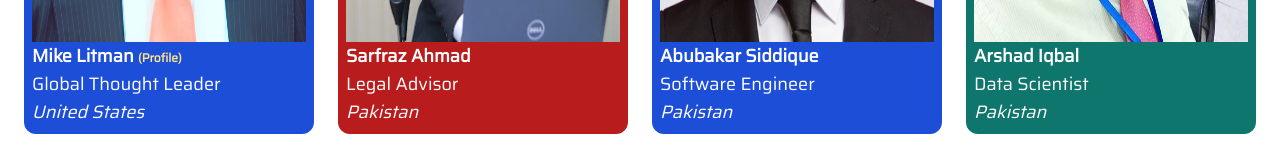
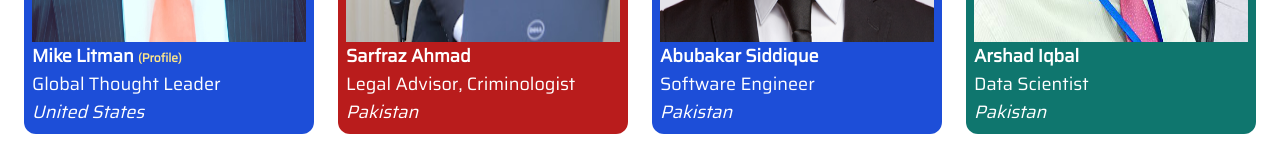
Before and after one commit to mvut/mvut, a Next.js app: page /pages/faculty in a window 1280 px wide. Shown: the part 566-722 px from the top of the page. Built offline with nearby package versions, Linux system fonts and the light colour scheme.

Commit message:
Logo update v1.1

```diff
--- a/app/layout.tsx
+++ b/app/layout.tsx
@@ -7,7 +7,7 @@ import FooterComponent from "@/app/components/footer";
 const inter = Saira({ subsets: ["latin"], weight:['400'] });
 
 export const metadata: Metadata = {
-  title: "MVUT",
+  title: "MVIT",
   description: "Empowering People",
 };
 
--- a/app/pages/faculty/page.tsx
+++ b/app/pages/faculty/page.tsx
@@ -38,7 +38,7 @@ export default function FacultyComponent(){
                     <Image src={SARFRAZ} alt={''} className={'h-96 w-full'}/>
                     <h2 className={'font-bold text-lg text-white'}>Sarfraz Ahmad</h2>
                     <p className={'text-xs sm:text-sm md:text-md lg:text-lg text-white'}>
-                        Legal Advisor
+                        Legal Advisor, Criminologist
                     </p>
                     <p className={'text-xs sm:text-sm md:text-md lg:text-lg text-white italic'}>Pakistan</p>
                 </div>
```
